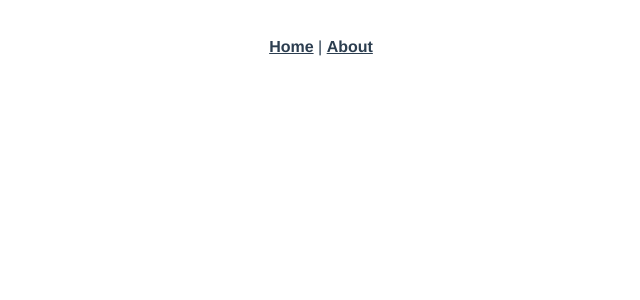
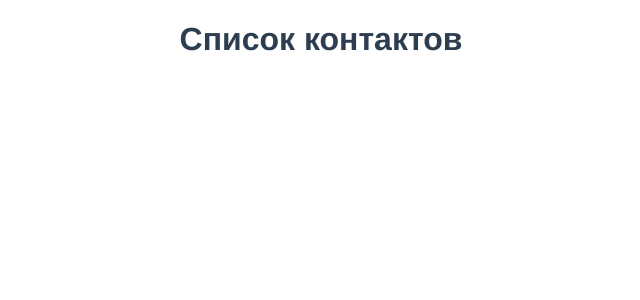
Before and after one commit to rpn42rus/private_office, a Vue app: page /list_contacts in a window 1280 px wide. Shown: the top 300 px of the page, without its empty margins (319-959 px from the left). Built offline with nearby package versions, Linux system fonts and the light colour scheme.

Commit message:
Удалил компоненты по умолчанию

```diff
--- a/src/App.vue
+++ b/src/App.vue
@@ -1,12 +1,15 @@
 <template>
   <div id="app">
-    <div id="nav">
-      <router-link to="/">Home</router-link> |
-      <router-link to="/about">About</router-link>
-    </div>
-    <router-view />
+    <list-contacts />
   </div>
 </template>
+
+<script>
+import ListContacts from './views/ListContacts.vue';
+export default {
+  components: { ListContacts },
+};
+</script>
 
 <style lang="scss">
 #app {
--- a/src/router/index.js
+++ b/src/router/index.js
@@ -1,30 +1,26 @@
-import Vue from "vue";
-import VueRouter from "vue-router";
-import Home from "../views/Home.vue";
+import Vue from 'vue';
+import VueRouter from 'vue-router';
+// import Home from '../views/Home.vue';
 
 Vue.use(VueRouter);
 
 const routes = [
+  // {
+  //   path: "/",
+  //   name: "Home",
+  //   component: Home
+  // },
   {
-    path: "/",
-    name: "Home",
-    component: Home
+    path: '/list_contacts',
+    name: 'ListContacts',
+    component: () => import('../views/ListContacts.vue'),
   },
-  {
-    path: "/about",
-    name: "About",
-    // route level code-splitting
-    // this generates a separate chunk (about.[hash].js) for this route
-    // which is lazy-loaded when the route is visited.
-    component: () =>
-      import(/* webpackChunkName: "about" */ "../views/About.vue")
-  }
 ];
 
 const router = new VueRouter({
-  mode: "history",
+  mode: 'history',
   base: process.env.BASE_URL,
-  routes
+  routes,
 });
 
 export default router;
--- a/src/views/About.vue
+++ /dev/null
@@ -1,5 +0,0 @@
-<template>
-  <div class="about">
-    <h1>This is an about page</h1>
-  </div>
-</template>
--- a/src/views/Home.vue
+++ /dev/null
@@ -1,18 +0,0 @@
-<template>
-  <div class="home">
-    <img alt="Vue logo" src="../assets/logo.png" />
-    <HelloWorld msg="Welcome to Your Vue.js App" />
-  </div>
-</template>
-
-<script>
-// @ is an alias to /src
-import HelloWorld from "@/components/HelloWorld.vue";
-
-export default {
-  name: "Home",
-  components: {
-    HelloWorld
-  }
-};
-</script>
--- /dev/null
+++ b/src/views/ListContacts.vue
@@ -0,0 +1,13 @@
+<template>
+  <div>
+    <h1>Список контактов</h1>
+  </div>
+</template>
+
+<script>
+export default {
+  name: 'ListContacts',
+};
+</script>
+
+<style></style>
```
Also changed, not shown: prettier.config.js (added, +9 -0 lines).
